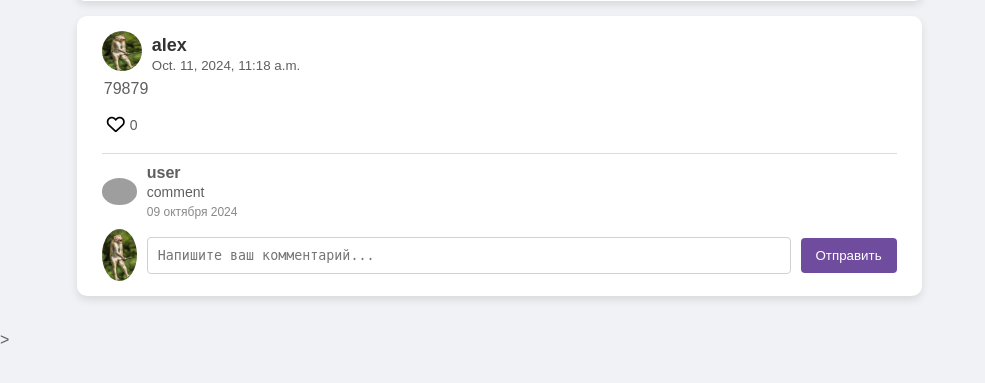
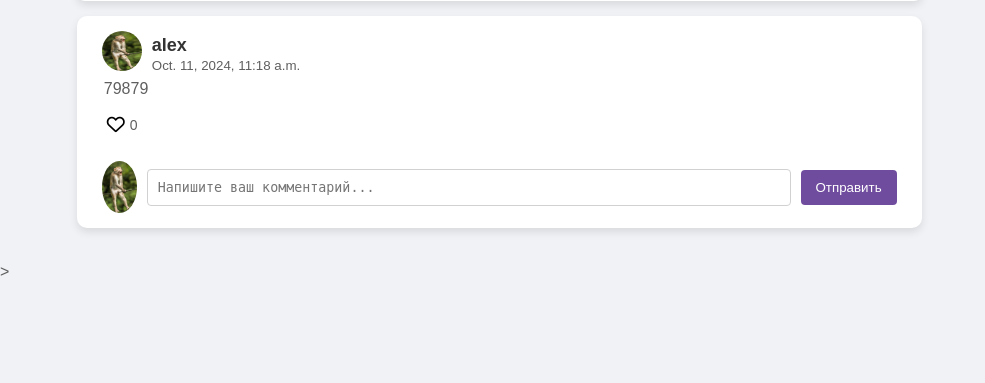
Before and after one commit to Forsazh11-team/ideal-fiesta, a Django app: a page that uses ibks_twitter/blog/template/profile_page.html in a window 1280 px wide. Shown: the part 318-701 px from the top of the page, without its empty margins (0-985 px from the left). Run offline with Django 4.2, Linux system fonts and the light colour scheme; a user stored in the database is signed in; data comes from the database, SQL or seed files in the repository; both versions use the stored data as it was after the commit; grey boxes are pictures that could not be loaded.

Commit message:
add comments view

```diff
--- a/ibks_twitter/blog/template/profile_page.html
+++ b/ibks_twitter/blog/template/profile_page.html
@@ -103,17 +103,17 @@
             </div>
             <div class="comment-section" onclick="childClick(event)">
                  <!-- Список комментариев -->
-                <div id="comment-list-{{tweet.id}}">
-                    <hr class="comment-line">
-                    <div class="comment-item">
-                        <img src="{% static 'img/start.jpg' %}">
-                        <div class="comment-content">
-                            <strong>user</strong>
-                            <p>comment</p>
-                            <span class="comment-date">09 октября 2024</span>
-                        </div>
-                    </div>
-                </div>
+<!--                <div id="comment-list-{{tweet.id}}">-->
+<!--                    <hr class="comment-line">-->
+<!--                    <div class="comment-item">-->
+<!--                        <img src="{% static 'img/start.jpg' %}">-->
+<!--                        <div class="comment-content">-->
+<!--                            <strong>user</strong>-->
+<!--                            <p>comment</p>-->
+<!--                            <span class="comment-date">09 октября 2024</span>-->
+<!--                        </div>-->
+<!--                    </div>-->
+<!--                </div>-->
               <!-- Секция для добавления нового комментария -->
                 <div class="comment-item" onclick="childClick(event)">
                     <img src="{{user.profile.image.url}}">
@@ -201,19 +201,21 @@
             alert("Комментарий не может быть пустым");
             return;
         }
-        const now = new Date();
-        const time = now.toLocaleString();
-        var newComment = `<hr class="comment-line">
-                    <div class="comment-item">
-                        <img src="{{user.profile.image.url}}">
-                        <div class="comment-content">
-                            <strong>{{user.username}}</strong>
-                            <p>${commentInput.trim()}</p>
-                            <span class="comment-date">${time}</span>
-                        </div>
-                    </div>`
-        $(`#comment-list-${tweetId}`).append(newComment);
-        $(`#comment-${tweetId}`).val('');
+
+        fetch(`/comment/${tweetId}/`, {
+            method: 'POST',
+            headers: {
+                'Content-Type': 'application/json',
+                'X-CSRFToken': getCookie('csrftoken'), // Получаем CSRF-токен
+            },
+            body: JSON.stringify({ content: commentInput }) // Отправляем коммент
+        })
+        .then(response => {
+            if (!response.ok) {
+                throw new Error('Network response was not ok');
+            }
+            location.reload();
+        })
     }
 
     function likeClick(event, tweetId) {
--- a/ibks_twitter/blog/views.py
+++ b/ibks_twitter/blog/views.py
@@ -208,32 +208,15 @@ class Search_view(ListView):
         return data
 
 
-class Comment_view(ListView):
-    model = Tweet
-    template_name = 'search_result_page.html'
-
-    def get_queryset(self):
-        user = self.request.user
-        return Follow.objects.filter(user=user)
-
-    def get_context_data(self, *, object_list=None, **kwargs):
-        data = super().get_context_data(**kwargs)
-        users = []
-        users.append(self.request.user)
-        for i in data['object_list']:
-            users.append(i.follow_user)
-        try:
-            query = self.request.GET.get('tag')
-            hashtag = Hashtag.objects.get(text=query)
-            print(hashtag)
-            tweets = hashtag.tweets.all().order_by('-date_posted')
-            print(tweets)
-            data['flag_posts'] = True
-            data['tweets'] = tweets
-            liked_tweet_ids = Like.objects.filter(user=self.request.user).values_list('tweet_id', flat=True)
-            data['liked_tweet_ids'] = list(liked_tweet_ids)
-        except:
-            data['flag_posts'] = False
-        data['user'] = self.request.user
-        data['object_list'] = data['object_list'][:6]
-        return data
+def comment_view(request, tweet_id):
+    if request.method == 'POST':
+        data = json.loads(request.body)
+        content = data.get('content')
+        tweet = Tweet.objects.get(id=tweet_id)
+        comment, created = Comment.objects.get_or_create(author=request.user, content=content, tweet=tweet)
+        if created:
+            return JsonResponse({'success': True})
+    if request.method == 'PUT':
+        pass
+    if request.method == 'DELETE':
+        pass
--- a/ibks_twitter/ibks_twitter/urls.py
+++ b/ibks_twitter/ibks_twitter/urls.py
@@ -18,7 +18,7 @@ from django.contrib import admin
 from django.urls import path, include
 from blog import views as blog_views
 from django.conf.urls.static import static
-from blog.views import Home_list_view, Profile_list_view, tweet_detail,Settings_view, Search_view, Comment_view
+from blog.views import Home_list_view, Profile_list_view, tweet_detail,Settings_view, Search_view
 
 from . import settings
 
@@ -33,8 +33,7 @@ urlpatterns = [
     path('settings/update', blog_views.settings_update),
     path('like/<int:tweet_id>/', blog_views.like_tweet, name='like_tweet'),
     path('search/', Search_view.as_view(), name='search_by_hashtag'),
-    path('comment/', Comment_view.as_view(), name='create_cooment')
-
+    path('comment/<int:tweet_id>/', blog_views.comment_view, name='create_cooment')
 ]
 
 
```
Also changed, not shown: ibks_twitter/blog/template/main_page.html (+26 -24 lines), ibks_twitter/db.sqlite3.
